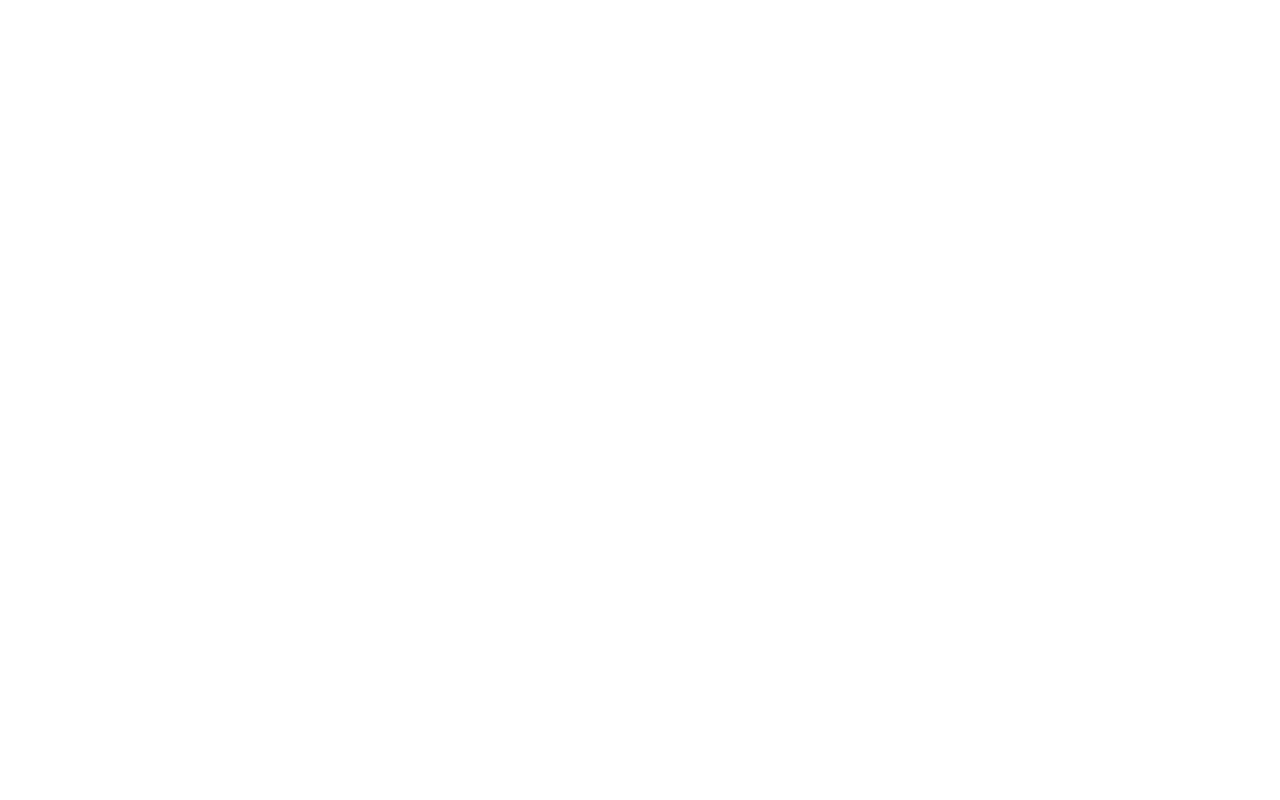
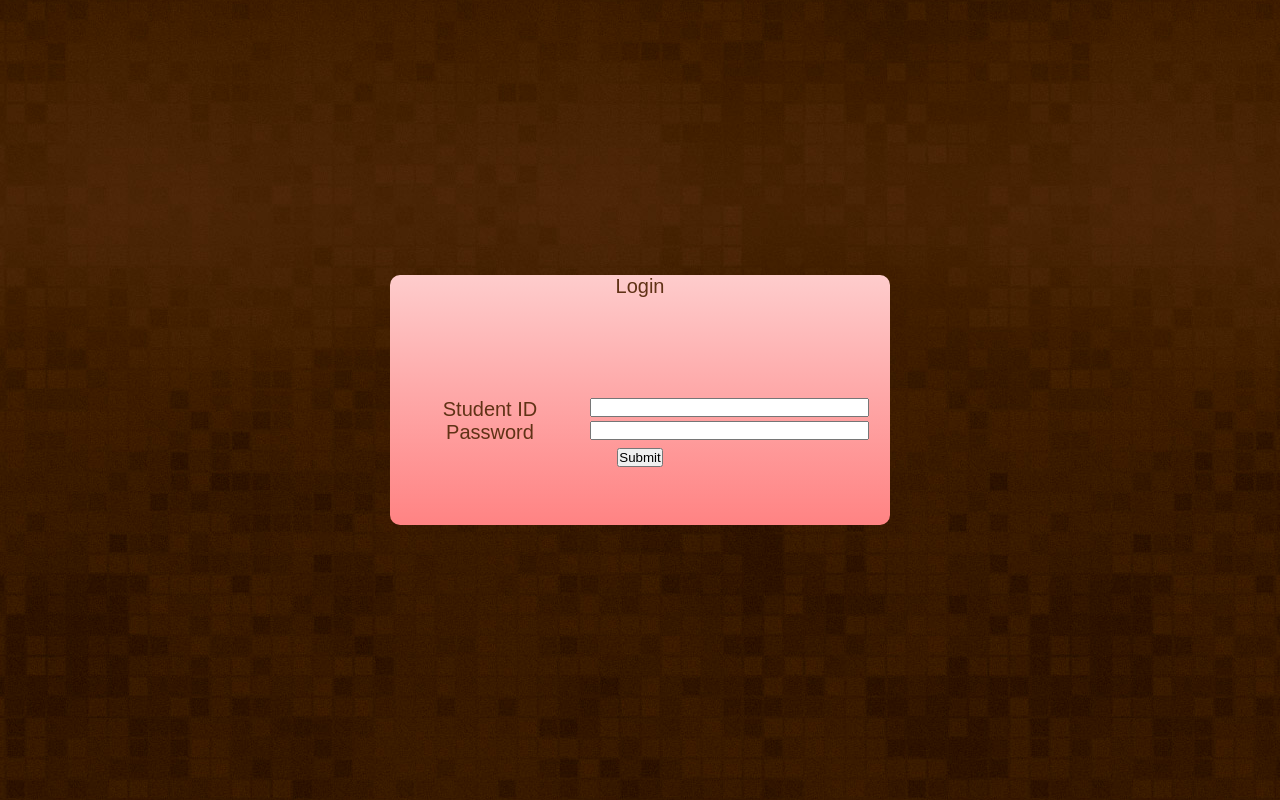
Before and after one commit to nyxcharon/cs230, a plain HTML site: page login.html in a window 1280 px wide. Drawn offline with Linux system fonts and the light colour scheme.

Commit message:
Adding stuff for login page

```diff
--- a/login.html
+++ b/login.html
@@ -0,0 +1,21 @@
+<!DOCTYPE html PUBLIC "-//W3C//DTD XHTML 1.0 Strict//EN" "http://www.w3.org/TR/xhtml1/DTD/xhtml1-strict.dtd">
+<html xmlns="http://www.w3.org/1999/xhtml">
+<head>
+	<meta http-equiv="content-type" content="text/html; charset=utf-8" />
+	<title></title>
+	<meta name="keywords" content="" />
+	<meta name="description" content="" />
+	<link rel="stylesheet" href="style.css" type="text/css" media="screen, projection" />
+</head>
+
+<body>
+	<div id="login" style="text-align:center">
+	Login
+	<form style="text-align:center">
+    <label>Student ID</label><input type="text" id='name'/><br />
+    <label>Password</label><input type="password" id='password'/><br />
+	<button>Submit</button>
+</form>
+	</div>
+</body>
+</html>
--- a/style.css
+++ b/style.css
@@ -21,12 +21,29 @@ a:hover {
 p {
 	margin: 0 0 18px
 }
+form {
+ width: 500px;
+ overflow:hidden;}
+
+label {
+ clear: both;
+ float: left;
+ width: 40%;}
+
+input {
+ float: left;
+ width: 55%;
+ vertical-align: middle;
+ }
 img {
 	border: none;
 }
-input {
-	vertical-align: middle;
-}
+form {
+position:relative;
+top:100px;
+    }
+
+	v
 #wrapper {
 	min-width: 800px;
 	max-width: 1500px;
@@ -90,6 +107,34 @@ input {
 	position: relative;
 }
 
+#login{
+ position:absolute;
+ font:20px arial,sans-serif;
+  top:50%;
+  left:50%;
+   width: 500px;
+   height: 250px;
+  margin-top:-125px;
+  margin-left:-250px;
+  color: #603216;
+	background: #fecccc; /* Old browsers */
+background: -moz-linear-gradient(top,  #fecccc 0%, #feaaaa 45%, #ff8383 100%); /* FF3.6+ */
+background: -webkit-gradient(linear, left top, left bottom, color-stop(0%,#fecccc), color-stop(45%,#feaaaa), color-stop(100%,#ff8383)); /* Chrome,Safari4+ */
+background: -webkit-linear-gradient(top,  #fecccc 0%,#feaaaa 45%,#ff8383 100%); /* Chrome10+,Safari5.1+ */
+background: -o-linear-gradient(top,  #fecccc 0%,#feaaaa 45%,#ff8383 100%); /* Opera 11.10+ */
+background: -ms-linear-gradient(top,  #fecccc 0%,#feaaaa 45%,#ff8383 100%); /* IE10+ */
+background: linear-gradient(to bottom,  #fecccc 0%,#feaaaa 45%,#ff8383 100%); /* W3C */
+filter: progid:DXImageTransform.Microsoft.gradient( startColorstr='#fecccc', endColorstr='#ff8383',GradientType=0 ); /* IE6-9 */
+
+	-moz-border-radius-bottomright: 10px;
+border-bottom-right-radius: 10px;
+-moz-border-radius-bottomleft: 10px;
+border-bottom-left-radius: 10px;
+-moz-border-radius-topright: 10px;
+border-top-right-radius: 10px;
+-moz-border-radius-topleft: 10px;
+border-top-left-radius: 10px;
+}
 /* Image map */
 <style type="text/css">
 	dl.image_map {display:block; width:1024px; height:496px; background-image:url('banner.png'); position:relative; margin:2px auto 2px auto;}
```
